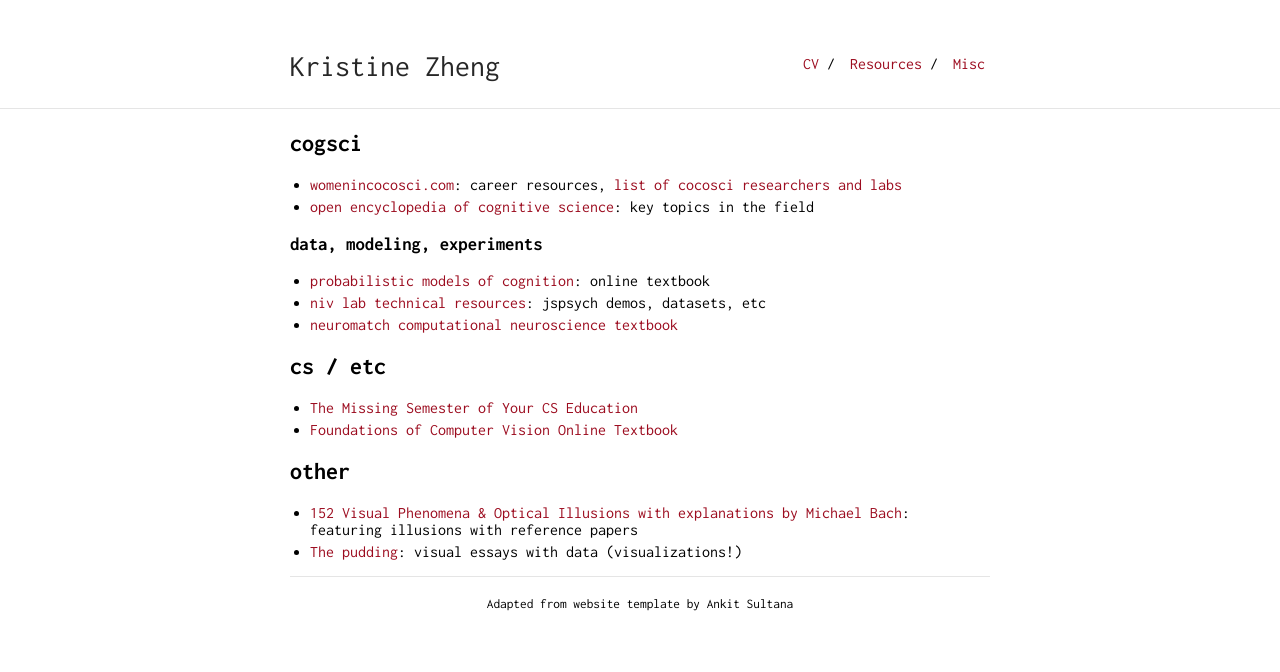
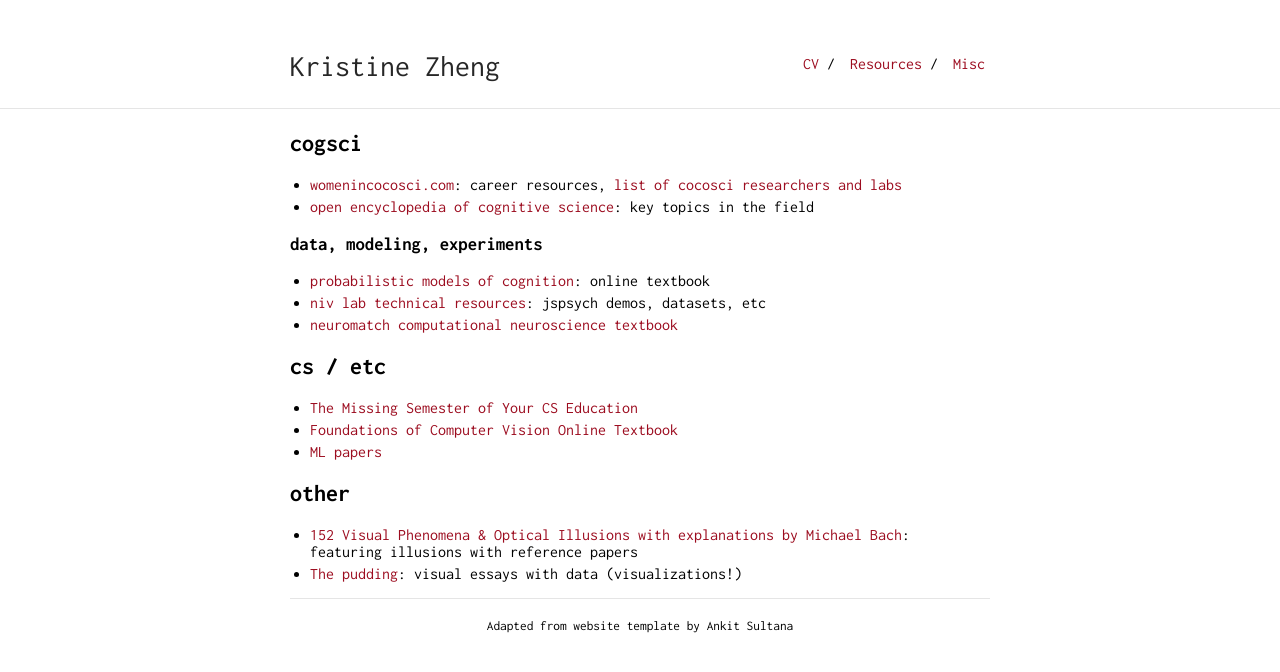
Before and after one commit to kristinezheng/kristinezheng.github.io, a Jekyll site: the page built from resources.md, in a window 1280 px wide. Shown: the top 672 px of the page. Built offline with Jekyll 4.4.1, drawn with Linux system fonts in a browser that asks for light colours; our own code applies the rules of GitHub Pages for plain Markdown files.

Commit message:
ml papers

```diff
--- a/resources.md
+++ b/resources.md
@@ -11,6 +11,7 @@
 ## cs / etc
 * [The Missing Semester of Your CS Education](https://missing.csail.mit.edu/)
 * [Foundations of Computer Vision Online Textbook](https://visionbook.mit.edu/)
+* [ML papers](https://github.com/dair-ai/ML-Papers-Explained)
 
 ## other
 * [152 Visual Phenomena & Optical Illusions with explanations by Michael Bach](https://michaelbach.de/ot/): featuring illusions with reference papers
```
